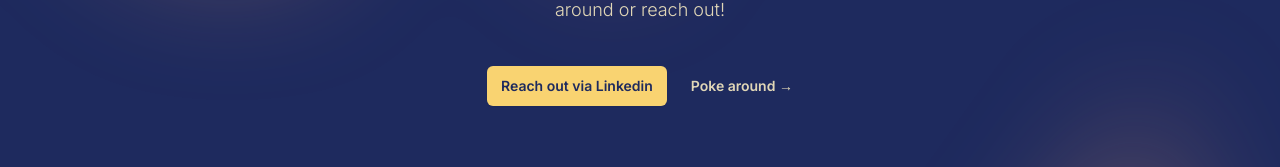
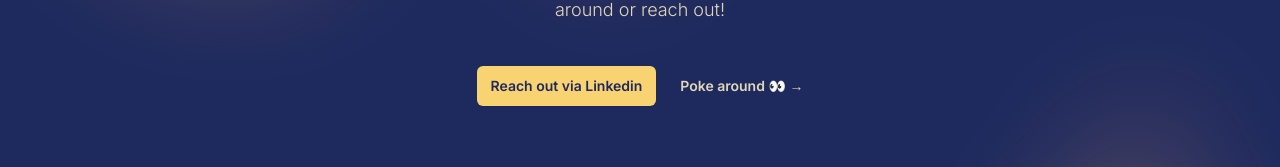
Before and after one commit to annabel-anh/portfolio, a React (Vite) app: page / in a window 1280 px wide. Shown: the part 554-721 px from the top of the page. Built offline with nearby package versions, Linux system fonts and the light colour scheme; a web font is replaced by a local one.

Commit message:
Add Hero section with introductory text and links
- Introduced the Hero section in `Hero.jsx` with a welcome message and links to LinkedIn and the About section.
- Included `BackgroundGradient` components at the top and bottom of the Hero section.

```diff
--- a/src/components/sections/Hero.jsx
+++ b/src/components/sections/Hero.jsx
@@ -15,12 +15,12 @@
                 <div className="mt-10 flex items-center justify-center gap-x-6">
                     <a
                         href="https://www.linkedin.com/in/quynhanhninh151/"
-                        className="rounded-md bg-yellow text-navy-blue px-3.5 py-2.5 text-sm font-semibold text-white shadow-sm hover:bg-indigo-500 focus-visible:outline focus-visible:outline-2 focus-visible:outline-offset-2 focus-visible:outline-indigo-600"
+                        className="rounded-md bg-yellow text-navy-blue px-3.5 py-2.5 text-sm font-semibold text-white shadow-sm transition-colors ease-in duration-300 hover:bg-light-blue focus-visible:outline focus-visible:outline-2 focus-visible:outline-offset-2 focus-visible:outline-beige"
                     >
                         Reach out via Linkedin
                     </a>
                     <a href="#about" className="group text-sm font-semibold leading-6">
-                        Poke around <span aria-hidden="true">→</span>
+                        <span className={"group-hover:underline underline-offset-8"}>Poke around 👀</span> <span aria-hidden="true">→</span>
                     </a>
                 </div>
             </div>
```
